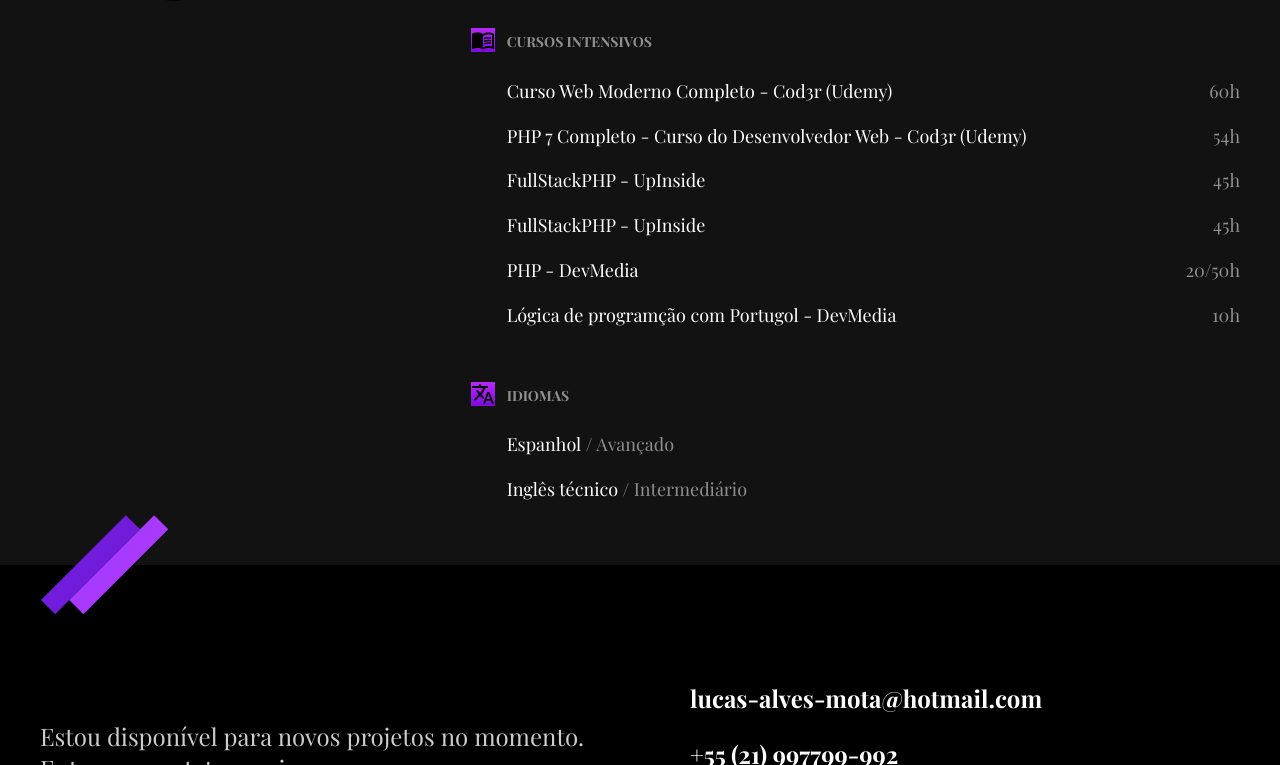
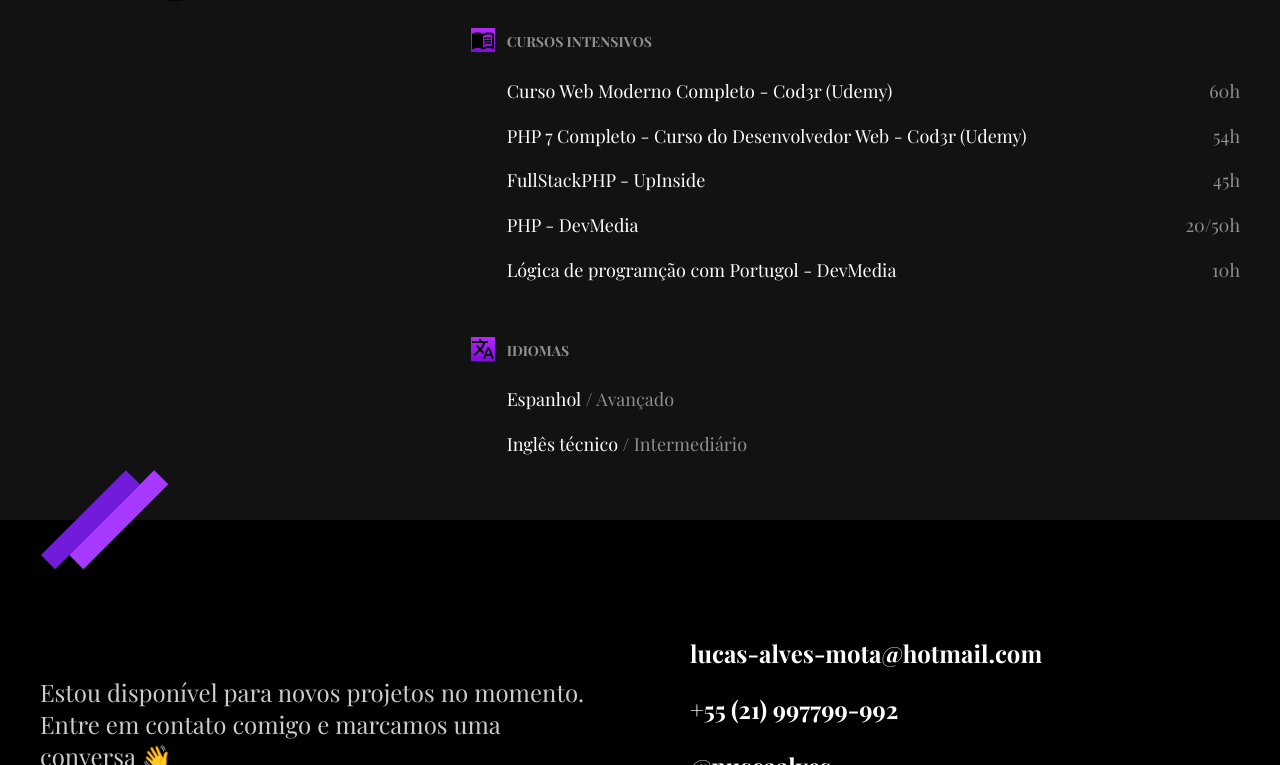
Before and after one commit to LucaAlvess/Lucas-portfolio, a plain HTML site: page index.html in a window 1280 px wide. Shown: the part 1591-2356 px from the top of the page. Drawn offline with nearby package versions, Linux system fonts and the light colour scheme; files whose address does not match are found by name; a web font is replaced by a local one.

Commit message:
Atualização de dados

```diff
--- a/index.html
+++ b/index.html
@@ -120,7 +120,6 @@
                   (Udemy)<span>54h</span>
                 </li>
                 <li>FullStackPHP - UpInside<span>45h</span></li>
-                <li>FullStackPHP - UpInside<span>45h</span></li>
                 <li>PHP - DevMedia<span>20/50h</span></li>
                 <li>
                   Lógica de programção com Portugol - DevMedia<span>10h</span>
```
